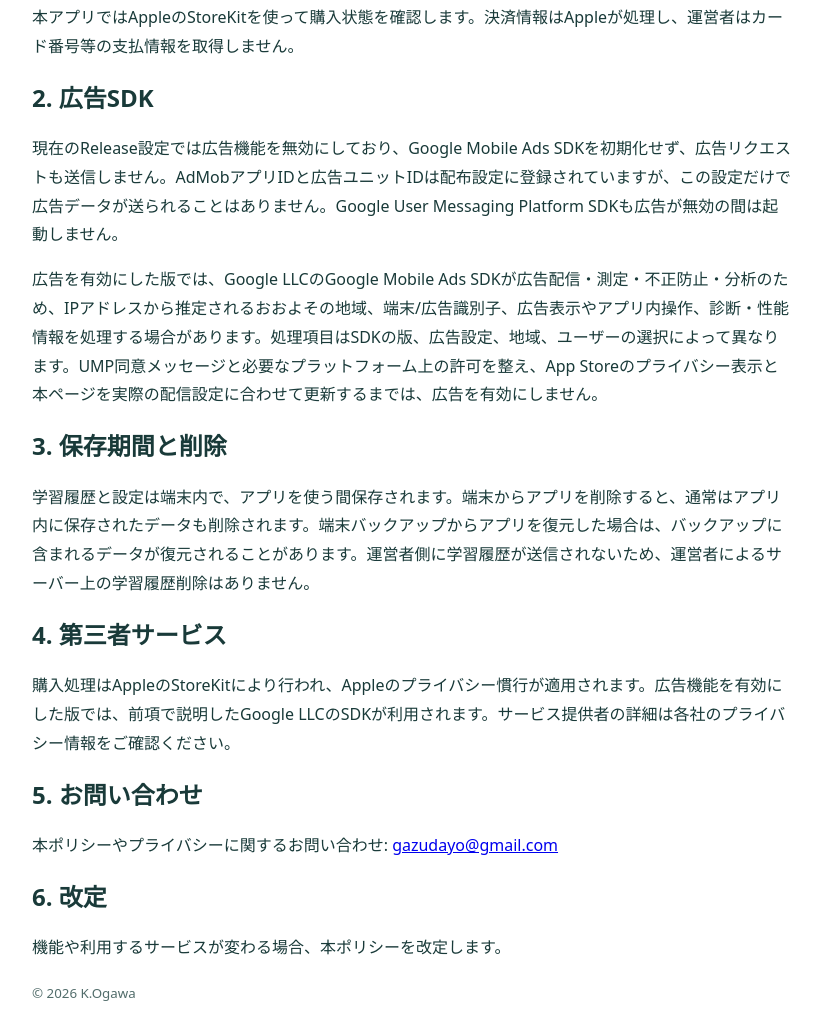
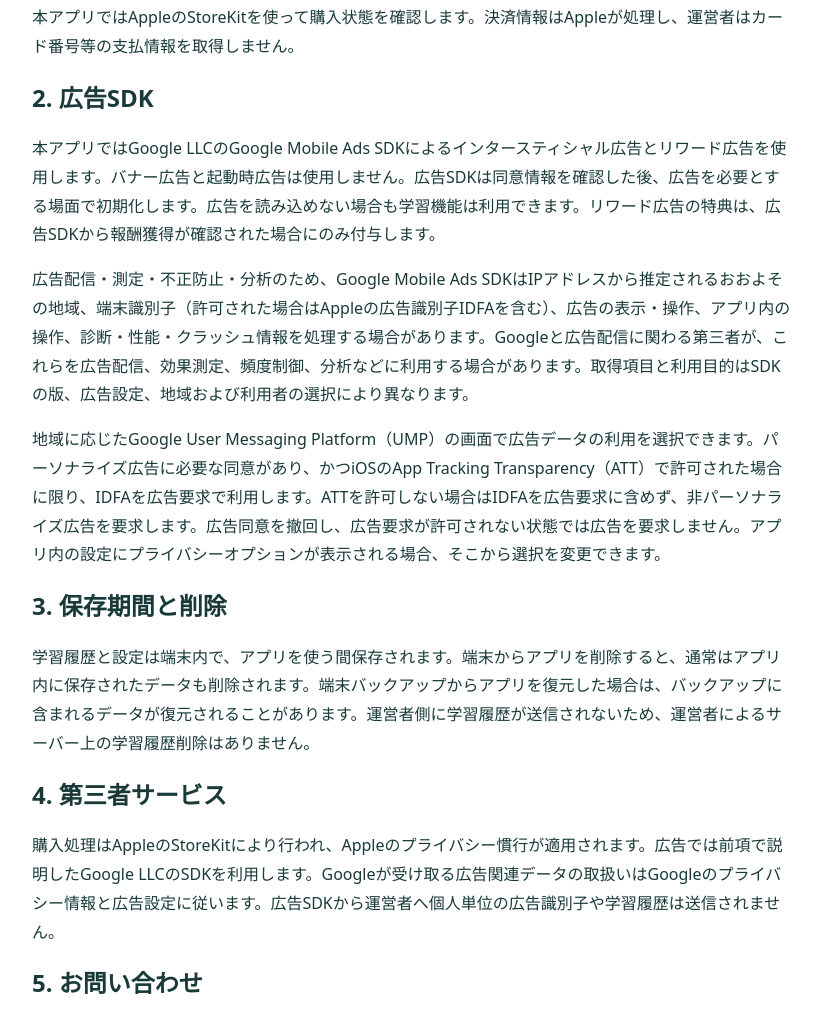
Before and after one commit to K-Ogawa-K/K-Ogawa-K.github.io, a plain HTML site: page manaledge/PrivacyPolicy.ja.html in a window 1280 px wide. Shown: the part 271-1281 px from the top of the page, without its empty margins (228-1049 px from the left). Drawn offline with Linux system fonts and the light colour scheme.

Commit message:
Update Manaledge privacy policy for ads

```diff
--- a/manaledge/PrivacyPolicy.ja.html
+++ b/manaledge/PrivacyPolicy.ja.html
@@ -15,14 +15,16 @@
   <p>本アプリではAppleのStoreKitを使って購入状態を確認します。決済情報はAppleが処理し、運営者はカード番号等の支払情報を取得しません。</p>
 
   <h2>2. 広告SDK</h2>
-  <p>現在のRelease設定では広告機能を無効にしており、Google Mobile Ads SDKを初期化せず、広告リクエストも送信しません。AdMobアプリIDと広告ユニットIDは配布設定に登録されていますが、この設定だけで広告データが送られることはありません。Google User Messaging Platform SDKも広告が無効の間は起動しません。</p>
-  <p>広告を有効にした版では、Google LLCのGoogle Mobile Ads SDKが広告配信・測定・不正防止・分析のため、IPアドレスから推定されるおおよその地域、端末/広告識別子、広告表示やアプリ内操作、診断・性能情報を処理する場合があります。処理項目はSDKの版、広告設定、地域、ユーザーの選択によって異なります。UMP同意メッセージと必要なプラットフォーム上の許可を整え、App Storeのプライバシー表示と本ページを実際の配信設定に合わせて更新するまでは、広告を有効にしません。</p>
+  <p>本アプリではGoogle LLCのGoogle Mobile Ads SDKによるインタースティシャル広告とリワード広告を使用します。バナー広告と起動時広告は使用しません。広告SDKは同意情報を確認した後、広告を必要とする場面で初期化します。広告を読み込めない場合も学習機能は利用できます。リワード広告の特典は、広告SDKから報酬獲得が確認された場合にのみ付与します。</p>
+  <p>広告配信・測定・不正防止・分析のため、Google Mobile Ads SDKはIPアドレスから推定されるおおよその地域、端末識別子（許可された場合はAppleの広告識別子IDFAを含む）、広告の表示・操作、アプリ内の操作、診断・性能・クラッシュ情報を処理する場合があります。Googleと広告配信に関わる第三者が、これらを広告配信、効果測定、頻度制御、分析などに利用する場合があります。取得項目と利用目的はSDKの版、広告設定、地域および利用者の選択により異なります。</p>
+  <p>地域に応じたGoogle User Messaging Platform（UMP）の画面で広告データの利用を選択できます。パーソナライズ広告に必要な同意があり、かつiOSのApp Tracking Transparency（ATT）で許可された場合に限り、IDFAを広告要求で利用します。ATTを許可しない場合はIDFAを広告要求に含めず、非パーソナライズ広告を要求します。広告同意を撤回し、広告要求が許可されない状態では広告を要求しません。アプリ内の設定にプライバシーオプションが表示される場合、そこから選択を変更できます。
+  </p>
 
   <h2>3. 保存期間と削除</h2>
   <p>学習履歴と設定は端末内で、アプリを使う間保存されます。端末からアプリを削除すると、通常はアプリ内に保存されたデータも削除されます。端末バックアップからアプリを復元した場合は、バックアップに含まれるデータが復元されることがあります。運営者側に学習履歴が送信されないため、運営者によるサーバー上の学習履歴削除はありません。</p>
 
   <h2>4. 第三者サービス</h2>
-  <p>購入処理はAppleのStoreKitにより行われ、Appleのプライバシー慣行が適用されます。広告機能を有効にした版では、前項で説明したGoogle LLCのSDKが利用されます。サービス提供者の詳細は各社のプライバシー情報をご確認ください。</p>
+  <p>購入処理はAppleのStoreKitにより行われ、Appleのプライバシー慣行が適用されます。広告では前項で説明したGoogle LLCのSDKを利用します。Googleが受け取る広告関連データの取扱いはGoogleのプライバシー情報と広告設定に従います。広告SDKから運営者へ個人単位の広告識別子や学習履歴は送信されません。</p>
 
   <h2>5. お問い合わせ</h2>
   <p>本ポリシーやプライバシーに関するお問い合わせ: <a href="mailto:gazudayo@gmail.com">gazudayo@gmail.com</a></p>
```
